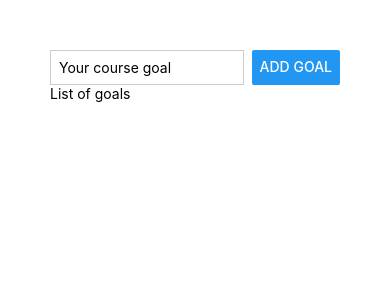
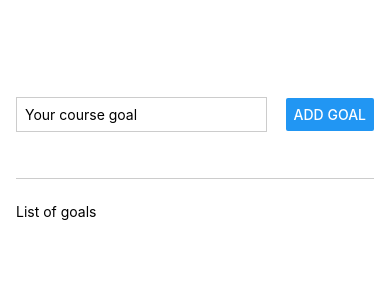
Before and after one commit to kronosGR/ReactNative-GoalsApp-Practice, a React Native app: screen / in a window 390 px wide. Shown: the top 300 px of the page. Built offline with nearby package versions, Linux system fonts and the light colour scheme.

Commit message:
more styling

```diff
--- a/App.js
+++ b/App.js
@@ -7,7 +7,7 @@
         <TextInput placeholder='Your course goal' style={styles.textInput} />
         <Button title='Add Goal' />
       </View>
-      <View>
+      <View style={styles.goalsContainer}>
         <Text>List of goals</Text>
       </View>
     </View>
@@ -16,17 +16,27 @@
 
 const styles = StyleSheet.create({
   appContainer: {
-    padding: 50,
+    paddingTop: 50,
+    paddingHorizontal: 16,
+    flex: 1,
   },
   inputContainer: {
+    flex: 1,
     flexDirection: 'row',
     justifyContent: 'space-between',
+    alignItems: 'center',
+    marginBottom: 24,
+    borderBottomWidth: 1,
+    borderColor: '#cccccc',
   },
   textInput: {
     borderWidth: 1,
     borderColor: '#cccccc',
     marginRight: 8,
-    width: '80%',
+    width: '70%',
     padding: 8,
   },
+  goalsContainer: {
+    flex: 5,
+  },
 });
```
